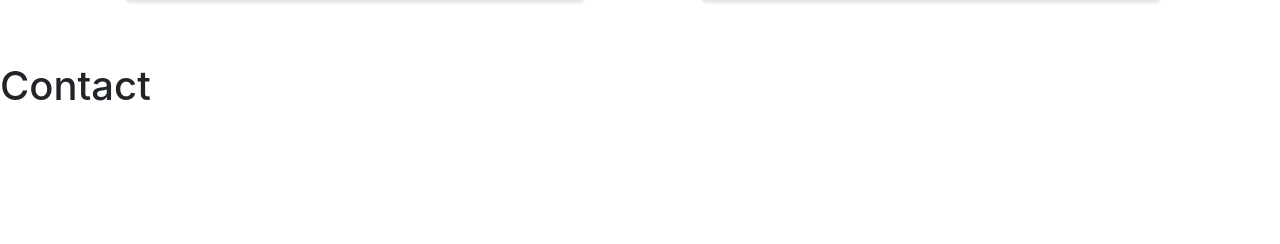
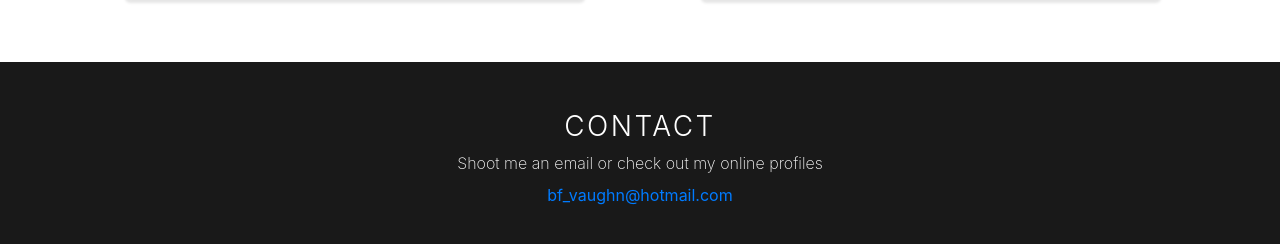
Before and after one commit to BryantVaughn/website, a Next.js app: page / in a window 1280 px wide. Shown: the part 2900-3144 px from the top of the page. Before the commit the page ends 3018 px from the top, so only its background shows below. Built offline with nearby package versions, Linux system fonts and the light colour scheme.

Commit message:
initial contact footer work

```diff
--- a/components/Contact.js
+++ b/components/Contact.js
@@ -1,5 +1,18 @@
+import styles from './Contact.module.css';
+
 export default function Contact() {
   return (
-    <h1>Contact</h1>
+    <div className={styles.container}>
+      <div className={styles.content}>
+        <h3 className={styles.title}>Contact</h3>
+        <p>Shoot me an email or check out my online profiles</p>
+        <a
+          href="mailto:bf_vaughn@hotmail.com"
+          target="_blank"
+        >
+          bf_vaughn@hotmail.com
+        </a>
+      </div>
+    </div>
   );
 }
--- /dev/null
+++ b/components/Contact.module.css
@@ -0,0 +1,24 @@
+.container {
+  width: 100%;
+  height: 30vh;
+  background-color: rgba(0,0,0,0.9);
+  padding: 3rem;
+}
+
+.content {
+  text-align: center;
+  margin: auto;
+  width: 50%;
+  height: 100%;
+  color: #fff;
+}
+.content p {
+  font-weight: 200;
+  margin-bottom: 0.5rem;
+}
+
+.title {
+  text-transform: uppercase;
+  letter-spacing: 0.15rem;
+  font-weight: 300;
+}
--- a/pages/index.js
+++ b/pages/index.js
@@ -46,8 +46,6 @@ export default function Home() {
           background-repeat: no-repeat;
           background-size: cover;
         }
-
-
       `}</style>
 
       <style jsx global>{`
```
